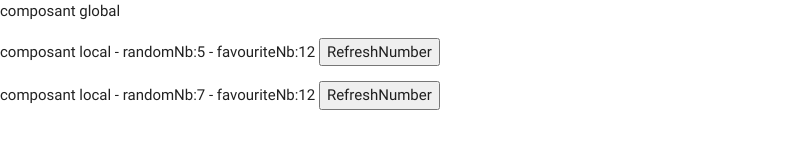
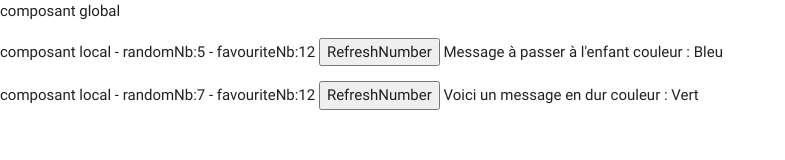
Before and after one commit to molodoi/CodeConceptVueJs, a website: page components.html in a window 1280 px wide. Shown: the whole page, without its empty margins (0-785 px from the left). Drawn offline with nearby package versions, Linux system fonts and the light colour scheme.

Commit message:
Passer des données d'un composant parent vers enfant(s)

```diff
--- a/components.html
+++ b/components.html
@@ -16,8 +16,10 @@
     <div id="app">
         <global-component></global-component>
         <!-- Chaque instance de my-comp possède ses propre données -->
-        <my-comp></my-comp>
-        <my-comp></my-comp>
+        <!-- Passer des données du parents vers l'enfant -->
+        <my-comp v-bind:msg="message" v-bind:color="color"></my-comp>
+        <!-- Passer des données en dur -->
+        <my-comp msg="Voici un message en dur" color="Vert"></my-comp>
     </div>
     <script type="text/javascript" src="https://code.jquery.com/jquery-3.2.1.min.js"></script>
     <script type="text/javascript" src="https://cdnjs.cloudflare.com/ajax/libs/materialize/0.100.2/js/materialize.min.js"></script>
@@ -35,7 +37,8 @@
                     randomNb: Math.floor(Math.random()*10)
                 }
             },
-            template: `<p>composant local - randomNb:{{ randomNb }} -  favouriteNb:{{ favouriteNb }} <button v-on:click="refreshNumber">RefreshNumber</button></p>`,
+            props: [ 'msg', 'color' ],
+            template: `<p>composant local - randomNb:{{ randomNb }} -  favouriteNb:{{ favouriteNb }} <button v-on:click="refreshNumber">RefreshNumber</button> {{ msg }} couleur : {{ color }}</p>`,
             methods:{
                 refreshNumber: function(){
                     this.randomNb = Math.floor(Math.random()*10)
@@ -46,7 +49,11 @@
         var vm = new Vue({
             el: '#app',
             // Inclure des composants
-            components: { 'my-comp': myComp}
+            components: { 'my-comp': myComp},
+            data:{
+                message: 'Message à passer à l\'enfant',
+                color: 'Bleu'
+            }
         })
     </script>
 </body>
```
